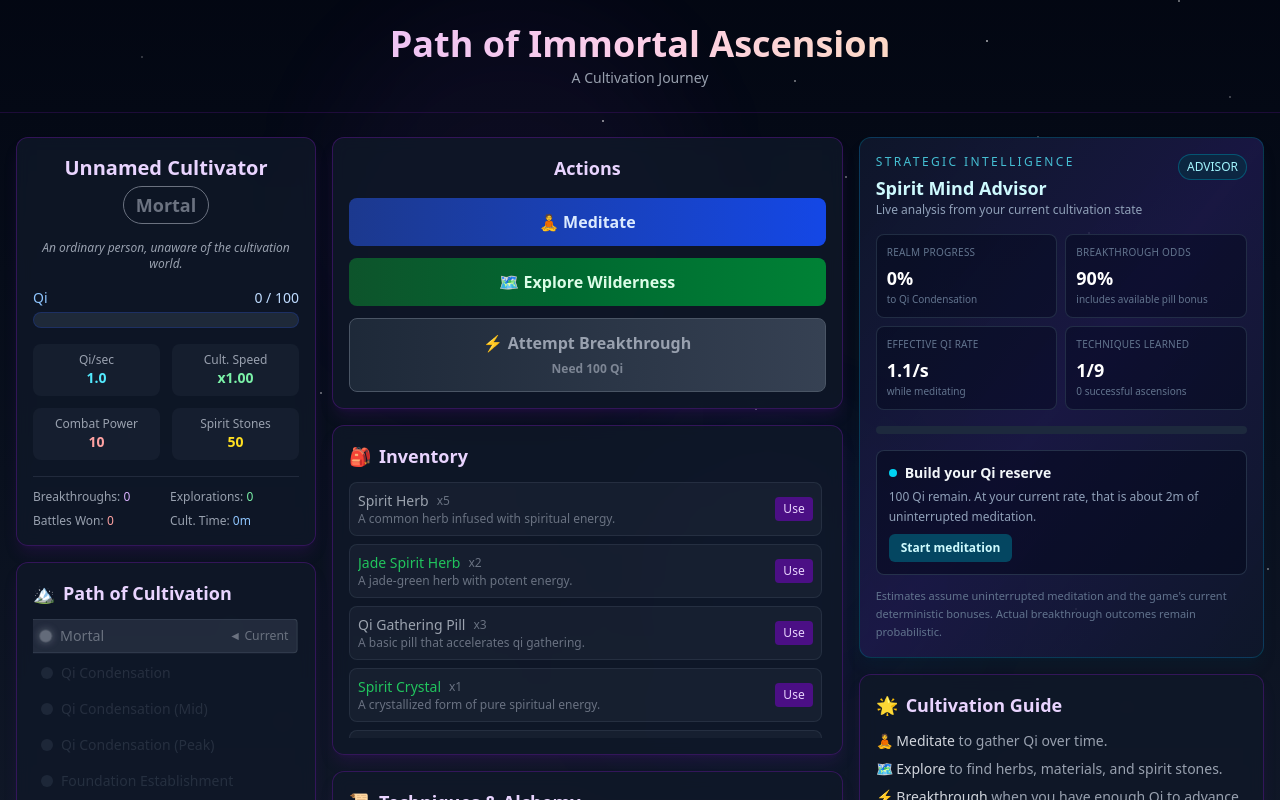
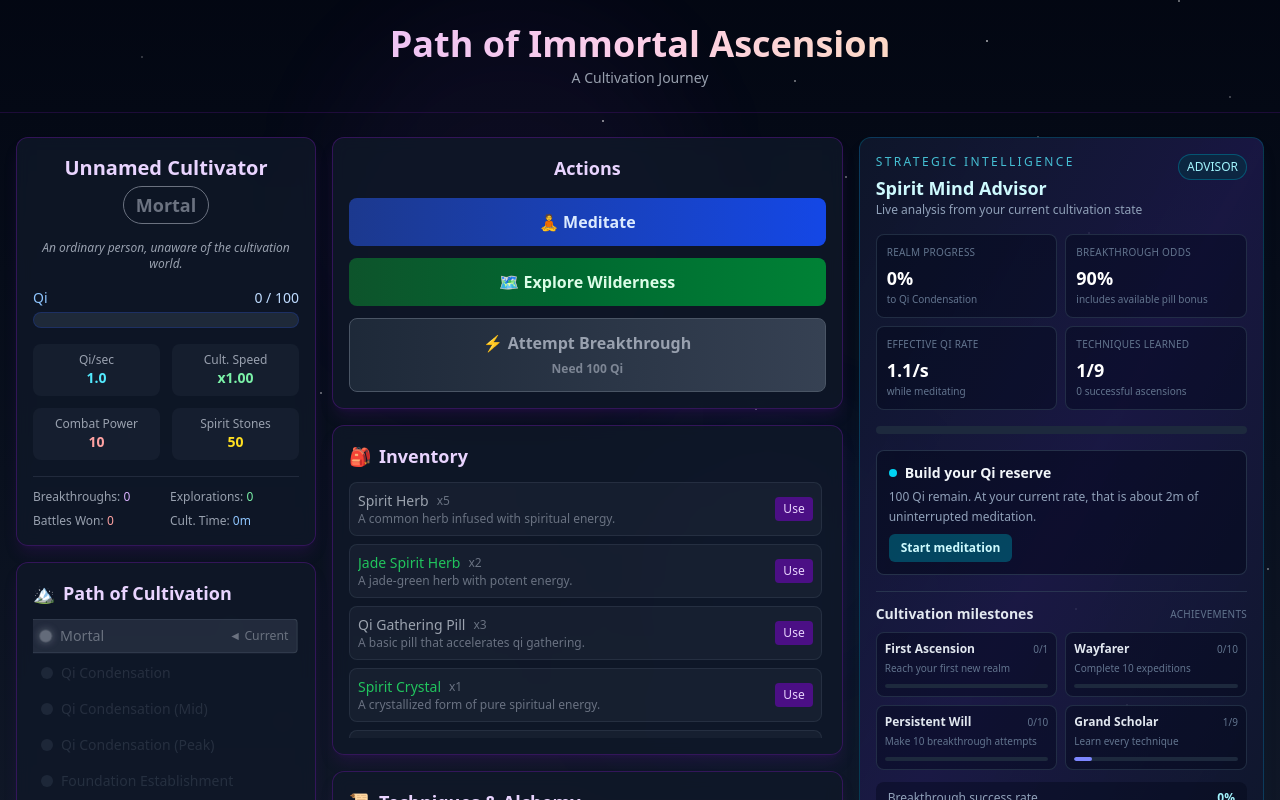
Before and after one commit to SHYAMALI-sys/cultivation-game, a React (Vite) app: page / in a window 1280 px wide. Shown: the top 800 px of the page. Built offline with nearby package versions, Linux system fonts and the light colour scheme.

Commit message:
Add cultivation achievements and success analytics

```diff
--- a/src/components/AdvisorPanel.tsx
+++ b/src/components/AdvisorPanel.tsx
@@ -17,7 +17,7 @@ export const AdvisorPanel: React.FC<Props> = ({ state, onMeditate, onExplore, on
   const nextRealm = REALMS[state.realm + 1];
   const cultivationTechniques = state.techniques.filter(t => t.learned && t.type === 'cultivation');
   const breakthroughBonus = state.items.reduce((sum, item) =>
-    sum + (item.quantity > 0 ? (item.effect?.breakthroughBonus ?? 0) * 0.1 : 0), 0);
+    sum + (item.quantity > 0 ? (item.effect?.breakthroughBonus ?? 0) : 0), 0);
   const chance = nextRealm ? Math.min(1, Math.max(0, nextRealm.breakthroughChance + breakthroughBonus)) : 1;
   const required = nextRealm?.qiRequired ?? Infinity;
   const qiRatio = nextRealm ? Math.min(1, state.qi / required) : 1;
@@ -102,6 +102,39 @@ export const AdvisorPanel: React.FC<Props> = ({ state, onMeditate, onExplore, on
           </div>
         ))}
       </div>
+      <div className="mt-4 border-t border-slate-700/70 pt-3">
+        <div className="flex items-center justify-between">
+          <h4 className="text-sm font-semibold text-slate-200">Cultivation milestones</h4>
+          <span className="text-[10px] uppercase tracking-wide text-slate-500">Achievements</span>
+        </div>
+        <div className="mt-2 grid grid-cols-2 gap-2">
+          {[
+            { name: 'First Ascension', detail: 'Reach your first new realm', current: state.breakthroughs, target: 1 },
+            { name: 'Wayfarer', detail: 'Complete 10 expeditions', current: state.explorationsCompleted, target: 10 },
+            { name: 'Persistent Will', detail: 'Make 10 breakthrough attempts', current: state.breakthroughAttempts, target: 10 },
+            { name: 'Grand Scholar', detail: 'Learn every technique', current: learned, target: state.techniques.length },
+          ].map(milestone => {
+            const progress = Math.min(100, Math.round((milestone.current / milestone.target) * 100));
+            const complete = progress >= 100;
+            return (
+              <div key={milestone.name} className={`rounded-lg border p-2 ${complete ? 'border-emerald-700/60 bg-emerald-950/30' : 'border-slate-700/60 bg-slate-950/40'}`}>
+                <div className="flex items-center justify-between gap-1">
+                  <span className="text-xs font-semibold text-slate-200">{milestone.name}</span>
+                  <span className={`text-[10px] ${complete ? 'text-emerald-300' : 'text-slate-500'}`}>{complete ? '✓' : `${Math.min(milestone.current, milestone.target)}/${milestone.target}`}</span>
+                </div>
+                <p className="mt-1 text-[10px] text-slate-500">{milestone.detail}</p>
+                <div className="mt-2 h-1 overflow-hidden rounded-full bg-slate-800">
+                  <div className={`h-full rounded-full ${complete ? 'bg-emerald-400' : 'bg-indigo-400'}`} style={{ width: `${progress}%` }} />
+                </div>
+              </div>
+            );
+          })}
+        </div>
+        <div className="mt-3 flex items-center justify-between rounded-lg bg-slate-950/40 px-3 py-2 text-xs">
+          <span className="text-slate-400">Breakthrough success rate</span>
+          <strong className="text-cyan-200">{state.breakthroughAttempts ? Math.round((state.breakthroughs / state.breakthroughAttempts) * 100) : 0}%</strong>
+        </div>
+      </div>
       <p className="mt-3 text-[11px] leading-relaxed text-slate-500">Estimates assume uninterrupted meditation and the game's current deterministic bonuses. Actual breakthrough outcomes remain probabilistic.</p>
     </section>
   );
```
